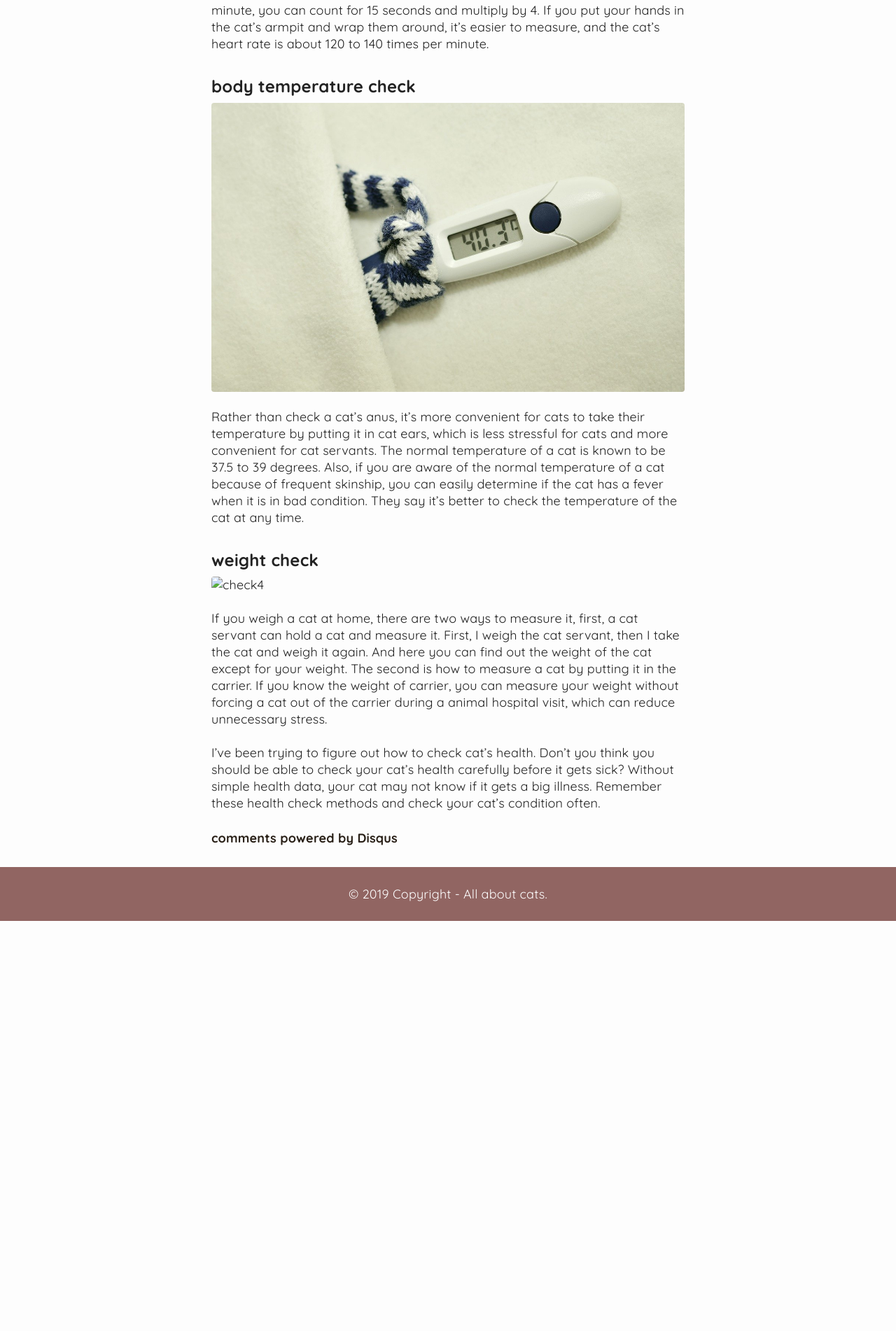
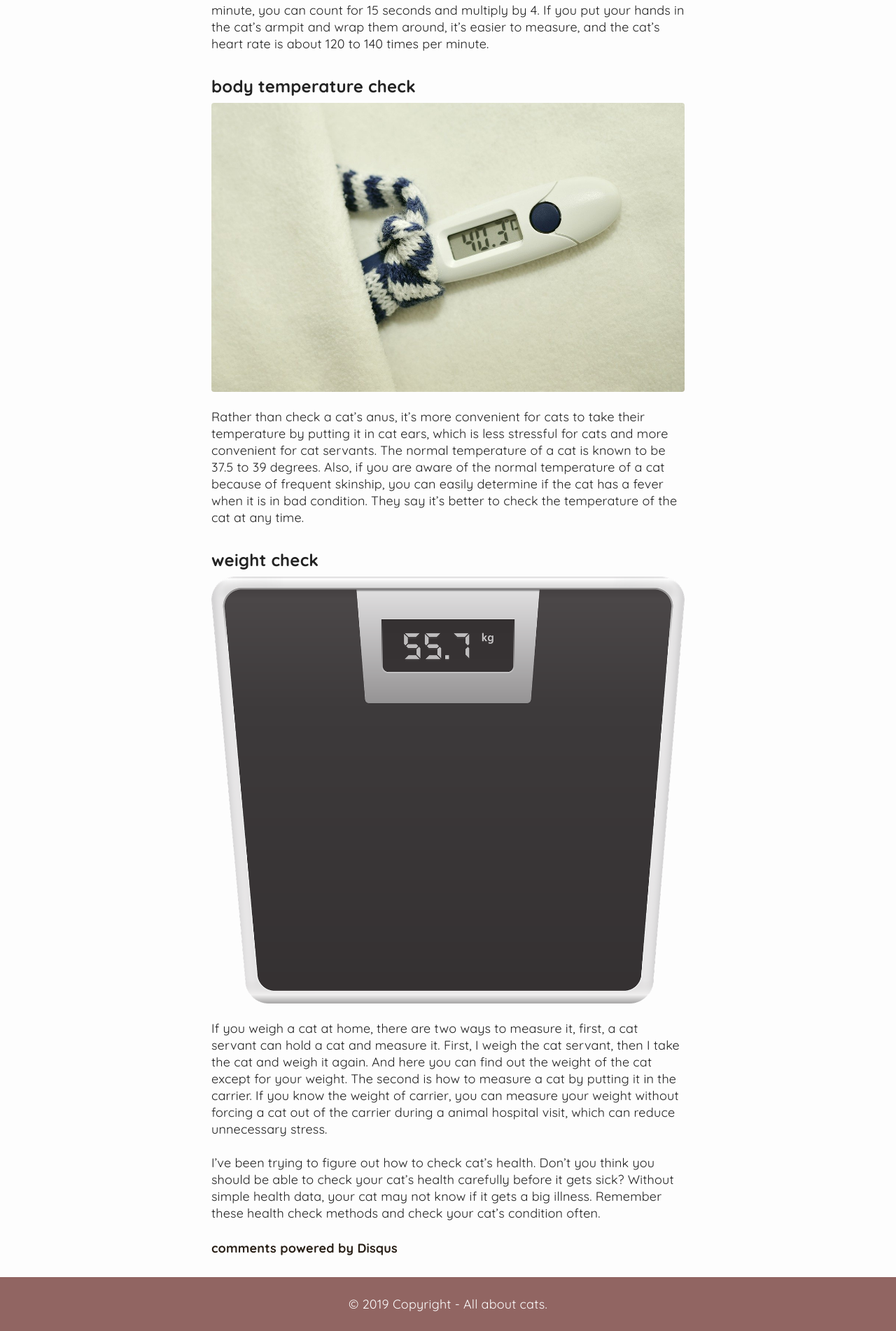
Before and after one commit to leedahae/all-about-cats, a Jekyll site: the page built from _posts/2019-12-29-cats-health.md, in a window 1280 px wide. Shown: the part 1838-3740 px from the top of the page at 70% size. Built offline with Jekyll 4.4.1, drawn with Linux system fonts in a browser that asks for light colours; comment, search, counter and statistics services are not loaded; before the commit the page ends 3154 px from its top, so only the background shows below that.

Commit message:
06글수정

```diff
--- a/_posts/2019-12-29-cats-health.md
+++ b/_posts/2019-12-29-cats-health.md
@@ -1,7 +1,7 @@
 ---
 layout: post
 title: How to check your cat's Health
-date: 2019-12-29 17:35:00 +09:00
+date: 2019-12-29 17:36:00 +09:00
 author: "comdal"
 permalink: forcomdal.com/cats-health/
 image:
@@ -57,7 +57,7 @@ Also, if you are aware of the normal temperature of a cat because of frequent sk
 
 ### weight check
 
-![check4](\img\post\06\04.jpg)
+![check4](\img\post\06\04.png)
 
 If you weigh a cat at home, there are two ways to measure it, first, a cat servant can hold a cat and measure it.
 First, I weigh the cat servant, then I take the cat and weigh it again. And here you can find out the weight of the cat except for your weight.
```
